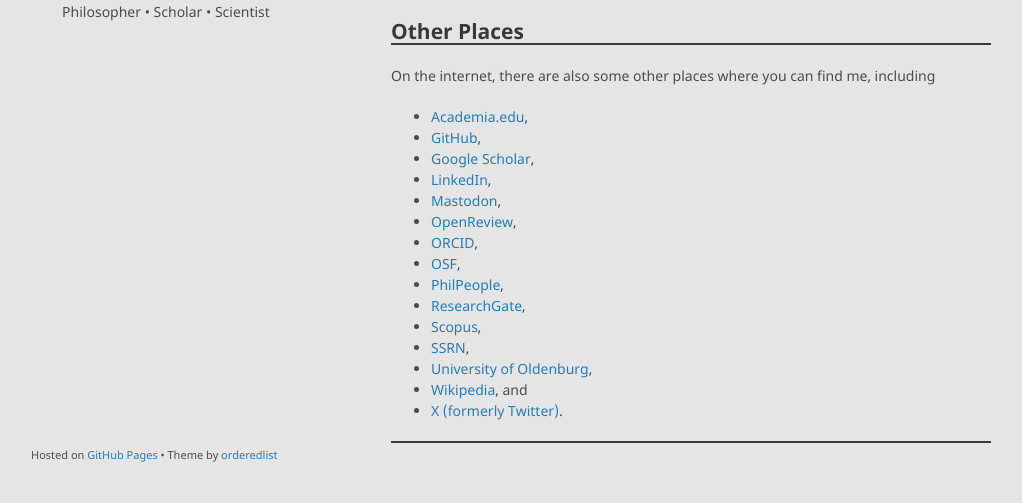
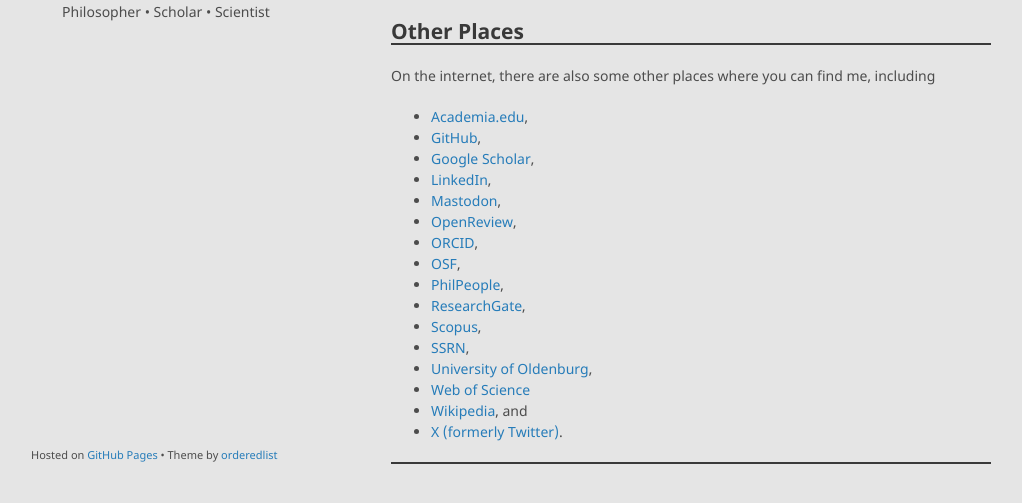
Before and after one commit to alephmembeth/alephmembeth.github.io, a Jekyll site: the page built from contact.md, in a window 1280 px wide, cut to the strip 366-869 px from the top of the page. Shown: the whole strip, without its empty margins (129-1151 px from the left). Built offline with Jekyll 4.4.1, drawn with Linux system fonts in a browser that asks for light colours; our own code applies the rules of GitHub Pages for plain Markdown files.

Commit message:
Update contact.md

```diff
--- a/contact.md
+++ b/contact.md
@@ -33,6 +33,7 @@
 + [Scopus](https://www.scopus.com/authid/detail.uri?authorId=57221999493),
 + [SSRN](https://papers.ssrn.com/sol3/cf_dev/AbsByAuth.cfm?per_id=5771974),
 + [University of Oldenburg](https://uol.de/philosophie/alexander-max-bauer),
++ [Web of Science](https://www.webofscience.com/wos/author/record/OVY-1117-2025)
 + [Wikipedia](https://de.wikipedia.org/wiki/Benutzer:Alephmembeth), and
 + [X (formerly Twitter)](https://x.com/alephmembeth).
 
```
